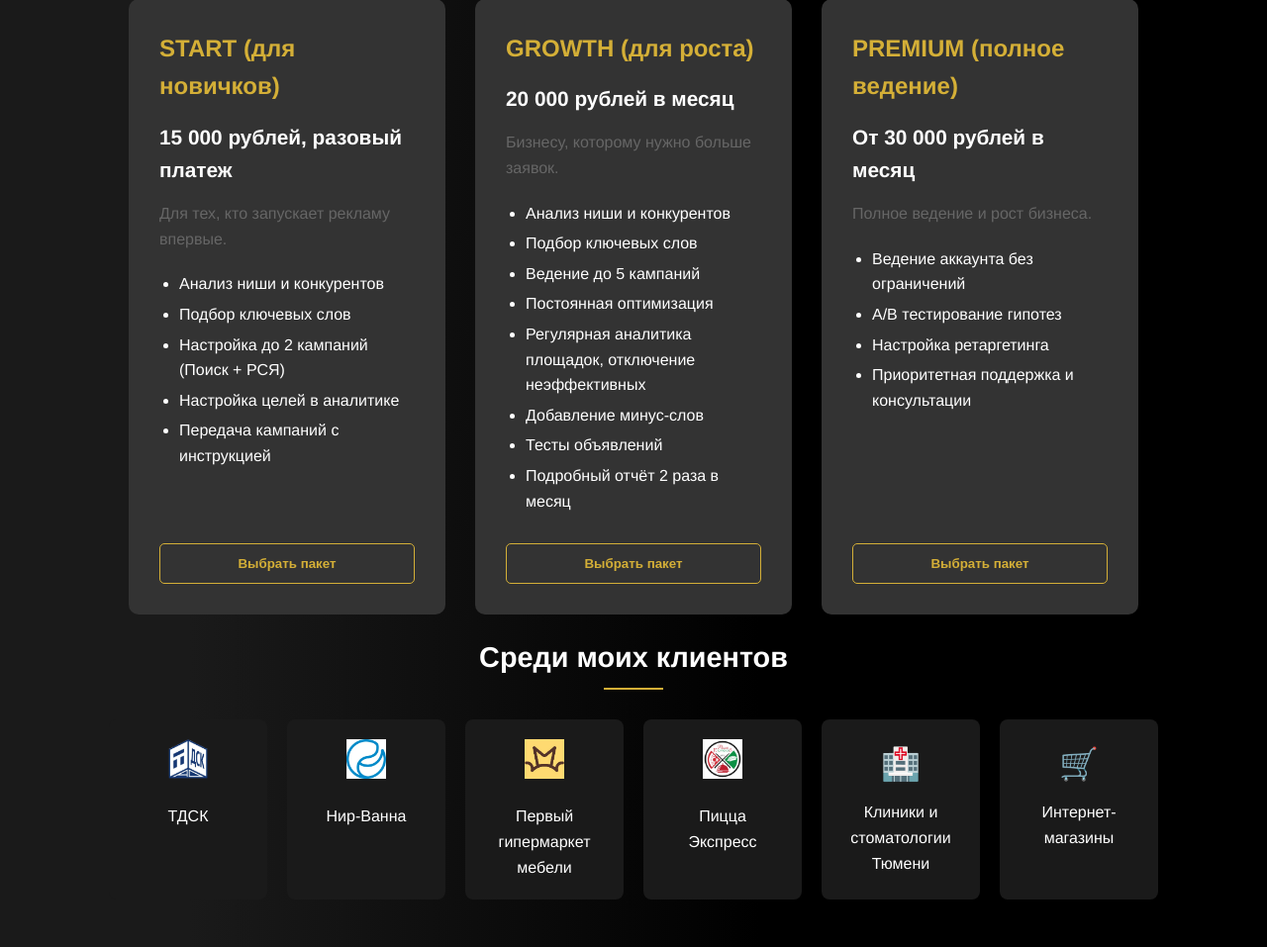
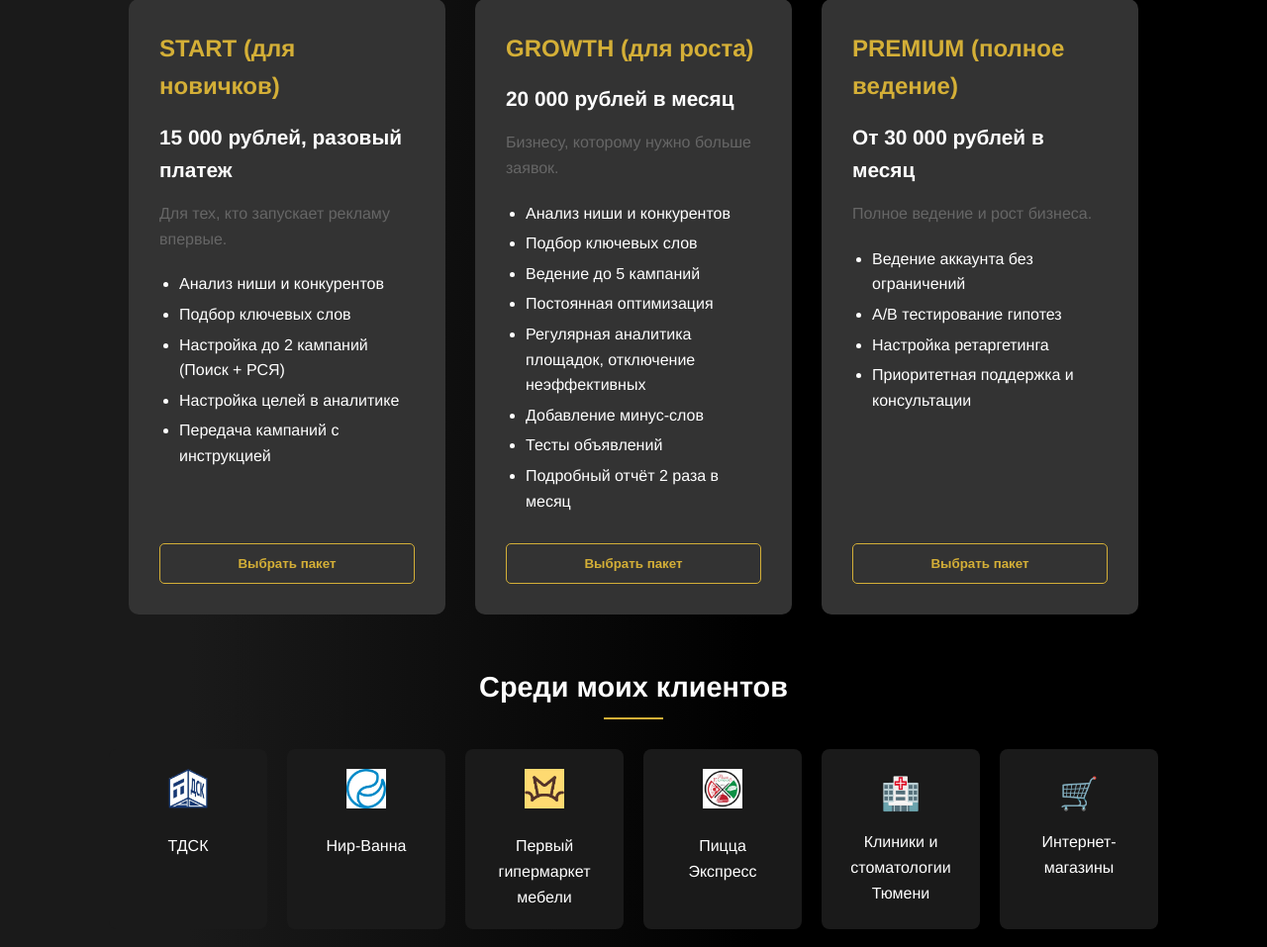
Before and after one commit to KennyMc11/proPIAR, a Django app: page / in a window 1280 px wide. Shown: the part 1363-2320 px from the top of the page at 99% size. Run offline with Django 5.2, Linux system fonts and the light colour scheme.

Commit message:
Выравнивания

```diff
--- a/app/main/static/css/main.css
+++ b/app/main/static/css/main.css
@@ -326,6 +326,7 @@ body {
 
 .clients-title {
     font-size: 1.8rem;
+    margin-top: 30px;
     margin-bottom: 40px;
     color: var(--white);
     position: relative;
@@ -692,6 +693,7 @@ body {
 /* Этапы работы */
 #process {
     background: none;
+    margin-top: 50px;
 }
 
 .process-steps {
```
